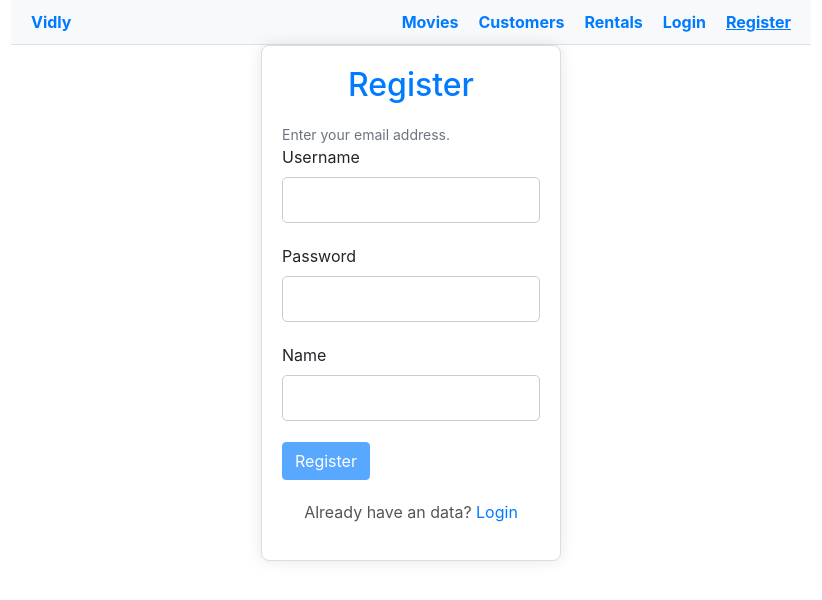
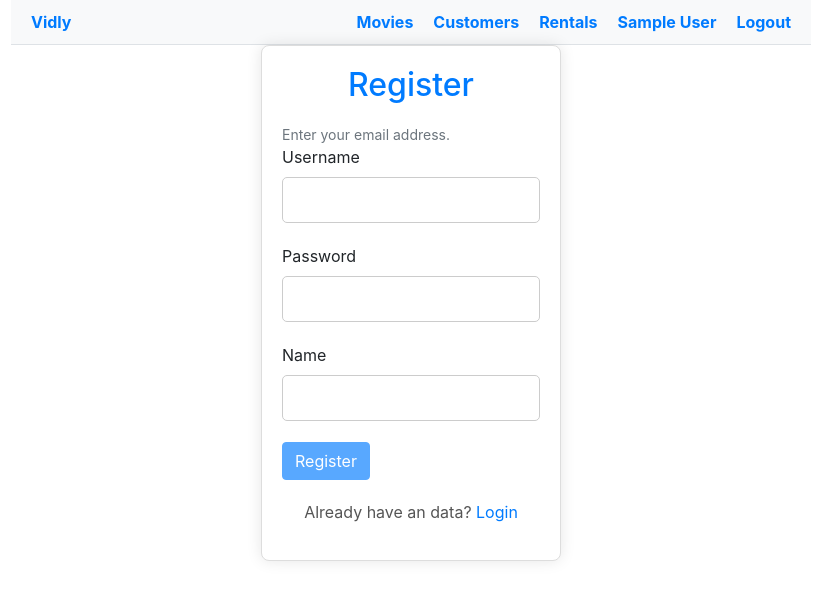
Before and after one commit to parshav92/Vidly, a React (Create React App) app: page /registerForm in a window 1280 px wide. Shown: the top 600 px of the page, without its empty margins (229-1051 px from the left). Built offline with nearby package versions, Linux system fonts and the light colour scheme; no server answers; sample sign-in values are in the browser's storage.

Commit message:
Update API URL and add jwt-decode dependency

```diff
--- a/package.json
+++ b/package.json
@@ -15,6 +15,7 @@
     "bootstrap": "^4.6.2",
     "font-awesome": "^4.7.0",
     "joi-browser": "13.4",
+    "jwt-decode": "^2.2.0",
     "lodash": "^4.17.21",
     "prop-types": "^15.8.1",
     "react": "^18.2.0",
--- a/src/App.js
+++ b/src/App.js
@@ -1,4 +1,4 @@
-import React from "react";
+import React, { useState, useEffect } from "react";
 import {
   BrowserRouter as Router,
   Route,
@@ -6,7 +6,6 @@ import {
   Redirect,
 } from "react-router-dom";
 import { ToastContainer } from "react-toastify";
-import "react-toastify/dist/ReactToastify.css";
 import Movies from "./components/movies";
 import Customers from "./components/customers";
 import Rentals from "./components/rentals";
@@ -15,23 +14,34 @@ import NavBar from "./components/navBar";
 import MovieForm from "./components/movieForm";
 import LoginForm from "./components/loginForm";
 import RegisterForm from "./components/registerForm";
+import Logout from "./components/logout";
+import auth from "./services/authService";
+import "react-toastify/dist/ReactToastify.css";
 
 const App = () => {
+  const [user, setUser] = useState(null);
+
+  useEffect(() => {
+    const user = auth.getCurrentUser();
+    setUser(user);
+  }, []);
+
   return (
     <Router>
       <>
         <ToastContainer />
-        <NavBar />
+        <NavBar user={user} />
         <main className="container">
           <Switch>
             <Route path="/loginForm" component={LoginForm} />
+            <Route path="/logout" component={Logout} />
             <Route path="/registerForm" component={RegisterForm} />
             <Route path="/movies/:id" component={MovieForm} />
             <Route path="/movies" component={Movies} />
             <Route path="/customers" component={Customers} />
             <Route path="/rentals" component={Rentals} />
             <Route path="/not-found" component={NotFound} />
-            <Redirect from="/" to="/movies" />
+            <Redirect exact from="/" to="/movies" />
             <Route component={NotFound} />
           </Switch>
         </main>
--- a/src/components/loginForm.jsx
+++ b/src/components/loginForm.jsx
@@ -3,7 +3,7 @@ import "./loginForm.css";
 import Joi from "joi-browser";
 import Form from "./common/form";
 import { Link } from "react-router-dom";
-import { login } from "../services/authService";
+import auth from "../services/authService";
 
 class LoginForm extends Form {
   state = {
@@ -18,16 +18,9 @@ class LoginForm extends Form {
   doSubmit = async () => {
     try {
       const { data } = this.state;
-      const { data: jwt } = await login(data.username, data.password);
-      localStorage.setItem("token", jwt);
+      await auth.login(data.username, data.password);
       window.location = "/";
-      // const { state } = this.props.location;
-      // window
-      //   .location
-      //   .reload();
-      // window
-      //   .location
-      //   .assign(state ? state.from.pathname : "/");
+      console.log("Submitted");
     } catch (ex) {
       if (ex.response && ex.response.status === 400) {
         const errors = { ...this.state.errors };
--- /dev/null
+++ b/src/components/logout.jsx
@@ -0,0 +1,13 @@
+import { useEffect } from "react";
+import auth from "../services/authService";
+
+const Logout = () => {
+  useEffect(() => {
+    auth.logout();
+    window.location = "/";
+  }, []);
+
+  return null;
+};
+
+export default Logout;
--- a/src/components/navBar.jsx
+++ b/src/components/navBar.jsx
@@ -1,7 +1,7 @@
 import React from "react";
 import { Link, useLocation } from "react-router-dom";
 
-const NavBar = () => {
+const NavBar = ({ user }) => {
   const location = useLocation();
 
   const navStyle = {
@@ -57,6 +57,23 @@ const NavBar = () => {
         >
           Rentals
         </Link>
+        {user && user.name && (
+          <>
+            <Link
+              to="/profile"
+              style={
+                location.pathname === "/profile" ? linkStyleActive : linkStyle
+              }
+            >
+              {user.name}
+            </Link>
+            <Link to="/logout" style={linkStyle}>
+              Logout
+            </Link>
+          </>
+        )}
+        {!user && (
+          <>
             <Link
               to="/loginForm"
               style={
@@ -68,11 +85,15 @@ const NavBar = () => {
             <Link
               to="/registerForm"
               style={
-            location.pathname === "/registerForm" ? linkStyleActive : linkStyle
+                location.pathname === "/registerForm"
+                  ? linkStyleActive
+                  : linkStyle
               }
             >
               Register
             </Link>
+          </>
+        )}
       </div>
     </nav>
   );
--- a/src/components/registerForm.jsx
+++ b/src/components/registerForm.jsx
@@ -4,6 +4,7 @@ import Joi from "joi-browser";
 import Form from "./common/form";
 import { Link } from "react-router-dom";
 import * as userService from "../services/userService";
+import auth from "../services/authService";
 
 class RegisterForm extends Form {
   state = {
@@ -18,7 +19,7 @@ class RegisterForm extends Form {
   doSubmit = async () => {
     try {
       const response = await userService.register(this.state.data);
-      localStorage.setItem("token", response.headers["x-auth-token"]);
+      auth.loginWithJwt(response.headers["x-auth-token"]);
       window.location = "/";
     } catch (ex) {
       if (ex.response && ex.response.status === 400) {
--- a/src/services/authService.js
+++ b/src/services/authService.js
@@ -1,8 +1,36 @@
 import http from "./httpService";
-import { apiUrl } from "../config.json";
+import config from "../utils/config.json";
+import jwt_decode from "jwt-decode";
 
-const apiEndpoint = apiUrl + "/auth";
+const apiEndpoint = config.apiUrl + "/auth";
 
-export function login(email, password) {
-  return http.post(apiEndpoint, { email, password });
+export async function login(email, password) {
+  const { data: jwt } = await http.post(apiEndpoint, { email, password });
+  localStorage.setItem("token", jwt);
 }
+
+export function loginWithJwt(jwt) {
+  localStorage.setItem("token", jwt);
+}
+
+export function logout() {
+  localStorage.removeItem("token");
+}
+
+export function getCurrentUser() {
+  try {
+    const jwt = localStorage.getItem("token");
+    return jwt_decode(jwt);
+  } catch (ex) {
+    return null;
+  }
+}
+
+const authService = {
+  login,
+  logout,
+  getCurrentUser,
+  loginWithJwt,
+};
+
+export default authService;
--- a/src/services/genreService.js
+++ b/src/services/genreService.js
@@ -1,6 +1,6 @@
 import http from "./httpService";
-import { apiUrl } from "../config.json";
+import config from "../utils/config.json";
 
 export function getGenres() {
-  return http.get(apiUrl + "/genres");
+  return http.get(config.apiUrl + "/genres");
 }
--- a/src/services/movieService.js
+++ b/src/services/movieService.js
@@ -1,5 +1,7 @@
 import http from "./httpService";
-import { apiUrl } from "../config.json";
+import config from "../utils/config.json";
+
+const apiUrl = config.apiUrl;
 
 export function getMovies() {
   return http.get("http://localhost:3900/api/movies");
--- a/src/services/userService.js
+++ b/src/services/userService.js
@@ -1,7 +1,7 @@
 import http from "./httpService";
-import { apiUrl } from "../config.json";
+import config from "../utils/config.json";
 
-const apiEndpoint = apiUrl + "/users";
+const apiEndpoint = config.apiUrl + "/users";
 
 export function register(user) {
   return http.post(apiEndpoint, {
--- a/src/utils/config.json
+++ b/src/utils/config.json
@@ -1,3 +1,3 @@
 {
-    "apiUrl": "http://localhost:3000/api"
+    "apiUrl": "http://localhost:3900/api"
 }
```
Also changed, not shown: 1 other file (tests, documents, lock files or other folders). Lines whose indentation alone changed are shown as unchanged.
